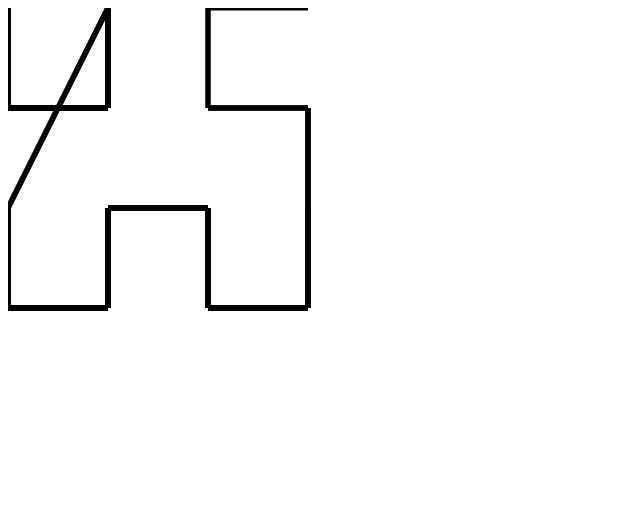
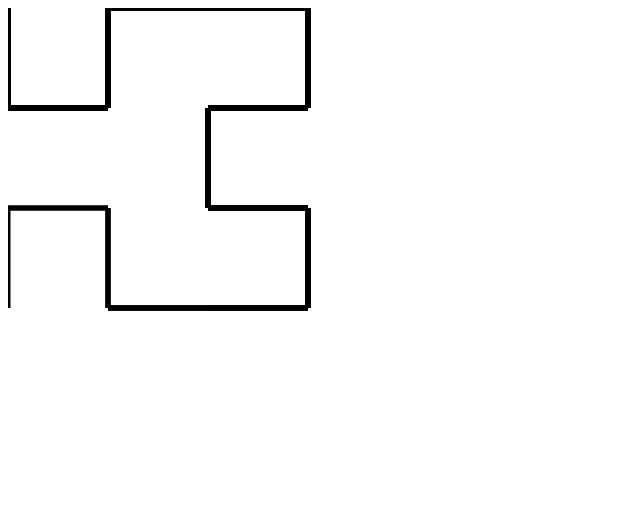
Before and after one commit to bigeasy/xy, a website: page present.html in a window 1280 px wide. Shown: the whole page, without its empty margins (0-640 px from the left). Drawn offline with Linux system fonts and the light colour scheme.

Commit message:
Precisely

```diff
--- a/present.html
+++ b/present.html
@@ -170,7 +170,7 @@ function run () {
         var index = 0, code,
             entry = options.entry || 0,
             direction = options.direction || 0,
-            i = options.bitPrecision || bitPrecision(Math.max.apply(null, point)) - 1,
+            i = options.precision || bitPrecision(Math.max.apply(null, point)) - 1,
             dim = point.length
 
         while (i >= 0) {
@@ -202,7 +202,8 @@ function run () {
         options = options || {}
         var entry = options.entry || 0,
             direction = options.direction || 0,
-            m = curvePrecision(index, dim),
+            //m = curvePrecision(index, dim),
+            m = options.precision || curvePrecision(index, dim),
             p = Array.apply(null, new Array(dim)).map(Number.prototype.valueOf, 0)
 
         for (var i = m - 1; i >= 0; i--) {
@@ -260,13 +261,12 @@ function run () {
 
     var vars = []
     for (var i = 0; i < 17; i++) {
-        vars.push(hilbertIndexInverse(2, i).map(function (e) {
+        vars.push(hilbertIndexInverse(2, i, {precision: 2}).map(function (e) {
             return e * 100
         }))
     }
     console.log(vars)
     for (var i = 1; i < 16; i++) {
-        console.log(vars[i-1])
         ctx.moveTo.apply(ctx, vars[i - 1]);
         ctx.lineTo.apply(ctx, vars[i]);
         ctx.stroke();
```
